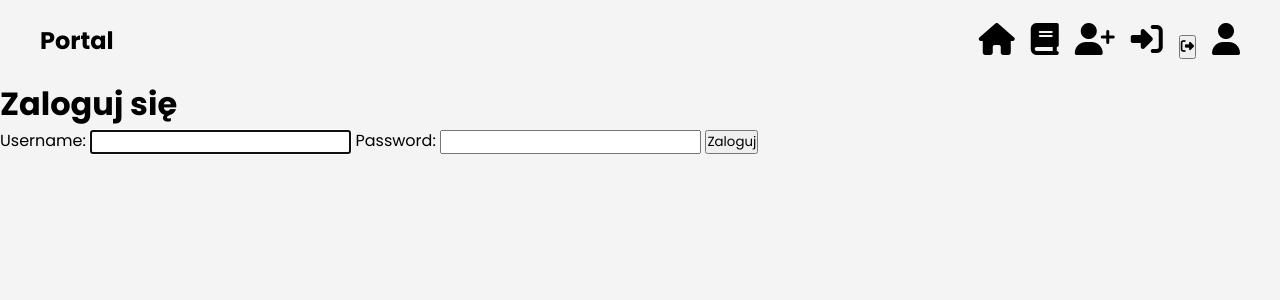
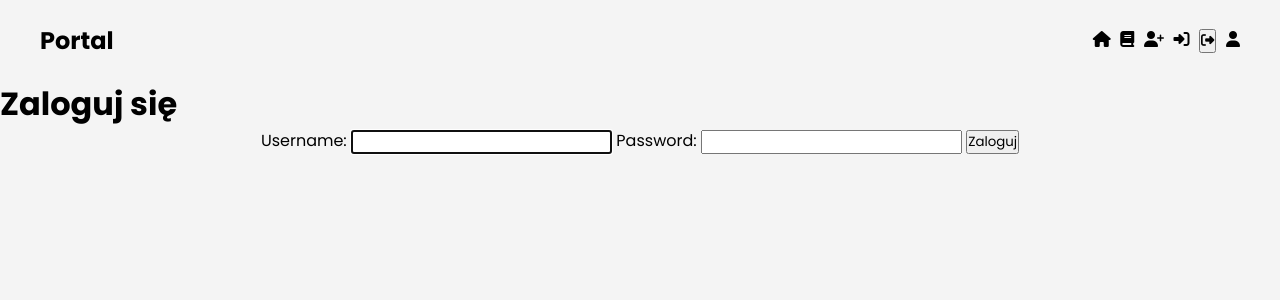
Before and after one commit to bubliks7/e-learning-portal, a Django app: page /users/login/ in a window 1280 px wide. Shown: the top 300 px of the page. Run offline with Django 4.2, Linux system fonts and the light colour scheme.

Commit message:
added login

```diff
--- a/static/css/style.css
+++ b/static/css/style.css
@@ -38,8 +38,8 @@
            text-decoration: none;
            color: #000000;
            font-weight: 600;
-           font-size: 2rem;
-           margin-right: 1rem;
+           font-size: 1rem;
+           margin-right: 0.6rem;
            transition: color 0.2s ease;
        }
 
--- a/users/static/users/style.css
+++ b/users/static/users/style.css
@@ -38,8 +38,8 @@
            text-decoration: none;
            color: #000000;
            font-weight: 600;
-           font-size: 2rem;
-           margin-right: 1rem;
+           font-size: 1rem;
+           margin-right: 0.6rem;
            transition: color 0.2s ease;
        }
 
@@ -50,3 +50,7 @@
        nav ul li:last-child a {
            margin: 0;
        }
+
+       .login_form {
+           text-align: center;
+       }
--- a/users/templates/users/login.html
+++ b/users/templates/users/login.html
@@ -11,7 +11,7 @@
 
 {% block content %}
     <h1>Zaloguj się</h1>
-    <form action="/users/login/" method="POST">
+    <form class="login_form" action="/users/login/" method="POST">
         {% csrf_token %}
         {{ form }}
         <button>Zaloguj</button>
```
